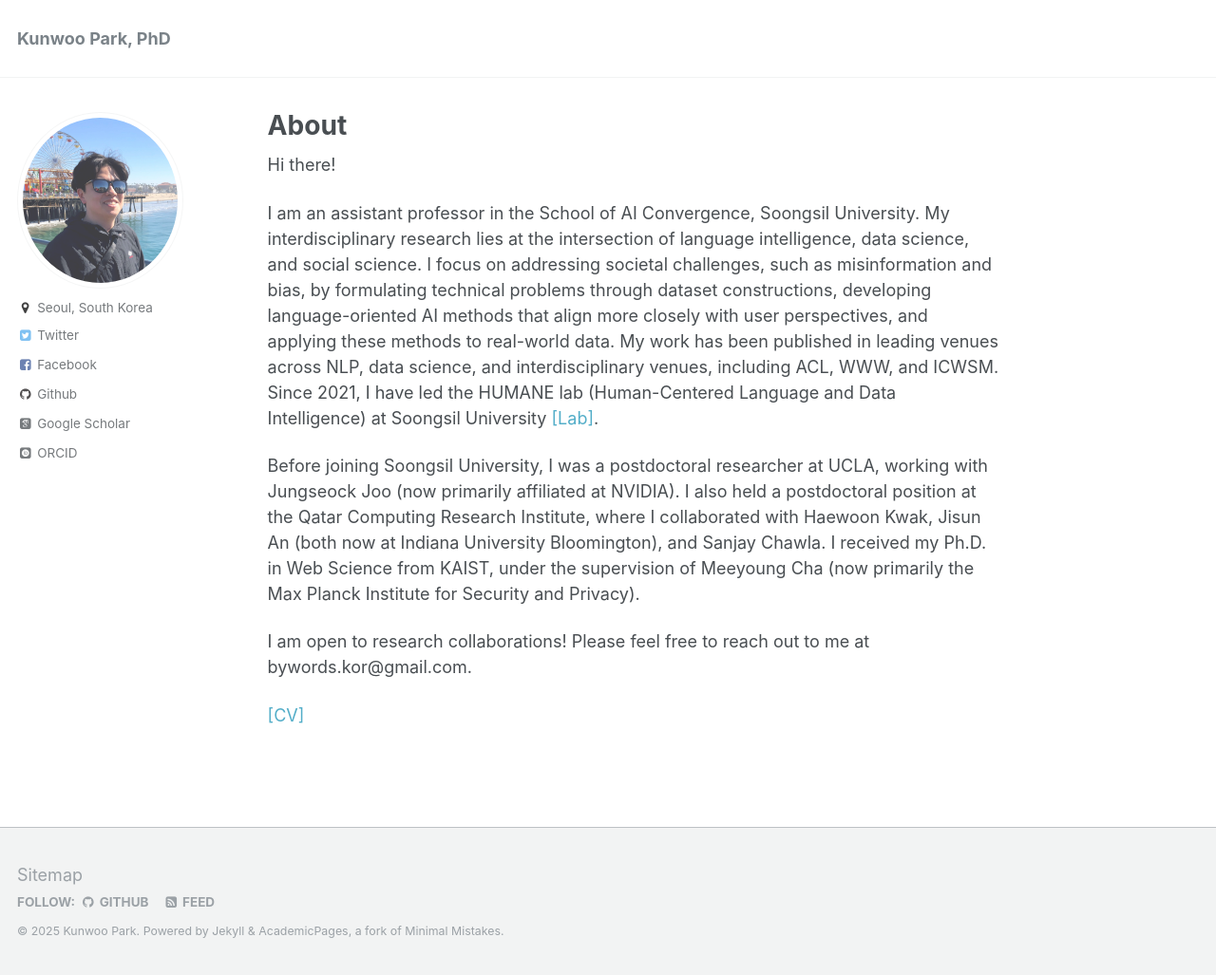
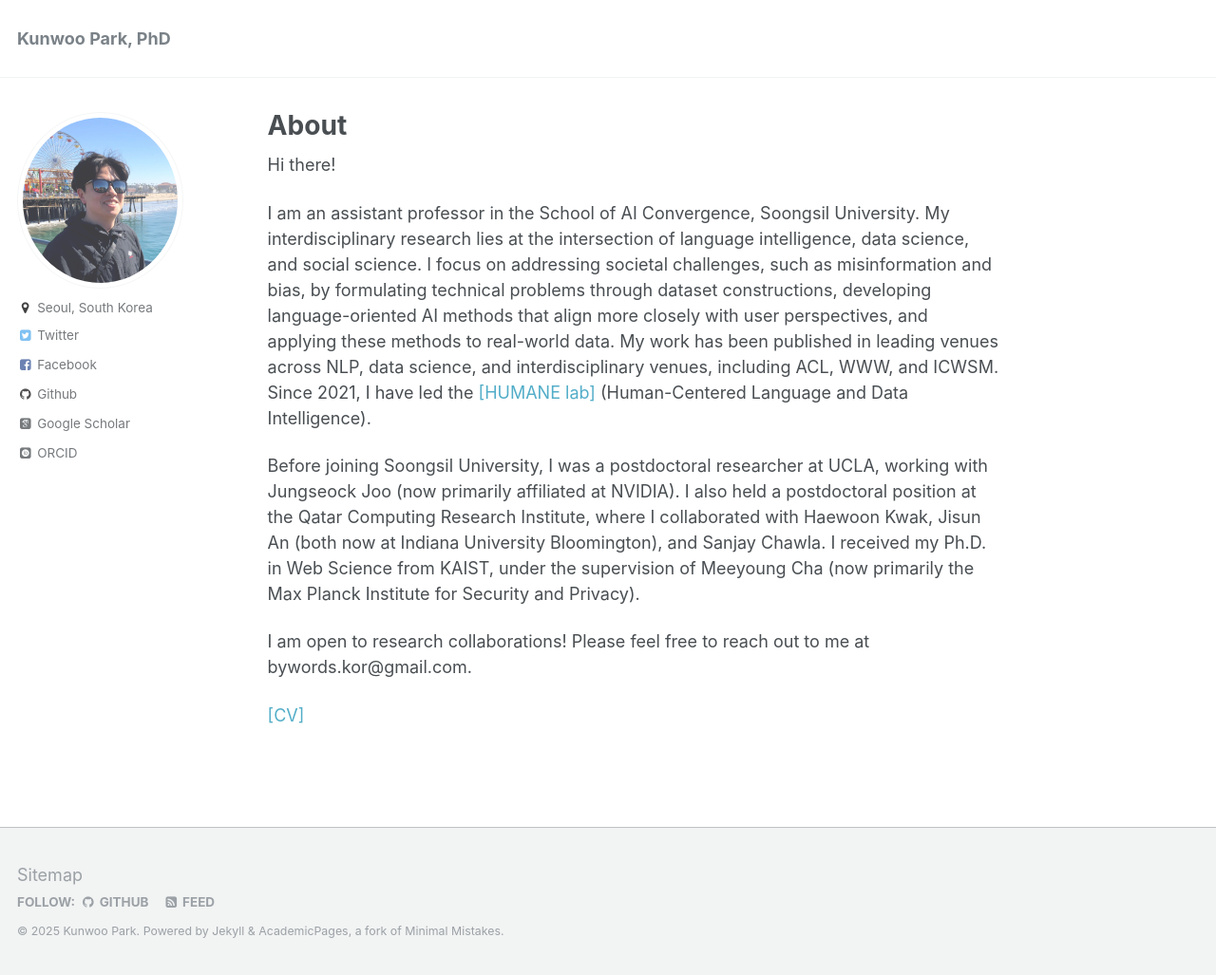
Before and after one commit to bywords/bywords.github.io, a Jekyll site: the page built from _pages/about.md, in a window 1280 px wide and 1027 px high. Shown: the whole window at 95% size. Built offline with Jekyll 4.4.1, drawn with Linux system fonts in a browser that asks for light colours; some web fonts are replaced.

Commit message:
Update about.md

```diff
--- a/_pages/about.md
+++ b/_pages/about.md
@@ -10,7 +10,7 @@ redirect_from:
 
 Hi there!
 
-I am an assistant professor in the School of AI Convergence, Soongsil University. My interdisciplinary research lies at the intersection of language intelligence, data science, and social science. I focus on addressing societal challenges, such as misinformation and bias, by formulating technical problems through dataset constructions, developing language-oriented AI methods that align more closely with user perspectives, and applying these methods to real-world data. My work has been published in leading venues across NLP, data science, and interdisciplinary venues, including ACL, WWW, and ICWSM. Since 2021, I have led the HUMANE lab (Human-Centered Language and Data Intelligence) at Soongsil University [[Lab]](https://ssu-humane.github.io).
+I am an assistant professor in the School of AI Convergence, Soongsil University. My interdisciplinary research lies at the intersection of language intelligence, data science, and social science. I focus on addressing societal challenges, such as misinformation and bias, by formulating technical problems through dataset constructions, developing language-oriented AI methods that align more closely with user perspectives, and applying these methods to real-world data. My work has been published in leading venues across NLP, data science, and interdisciplinary venues, including ACL, WWW, and ICWSM. Since 2021, I have led the [[HUMANE lab]](https://ssu-humane.github.io) (Human-Centered Language and Data Intelligence).
 
 Before joining Soongsil University, I was a postdoctoral researcher at UCLA, working with Jungseock Joo (now primarily affiliated at NVIDIA). I also held a postdoctoral position at the Qatar Computing Research Institute, where I collaborated with Haewoon Kwak, Jisun An (both now at Indiana University Bloomington), and Sanjay Chawla. I received my Ph.D. in Web Science from KAIST, under the supervision of Meeyoung Cha (now primarily the Max Planck Institute for Security and Privacy).
 
```
